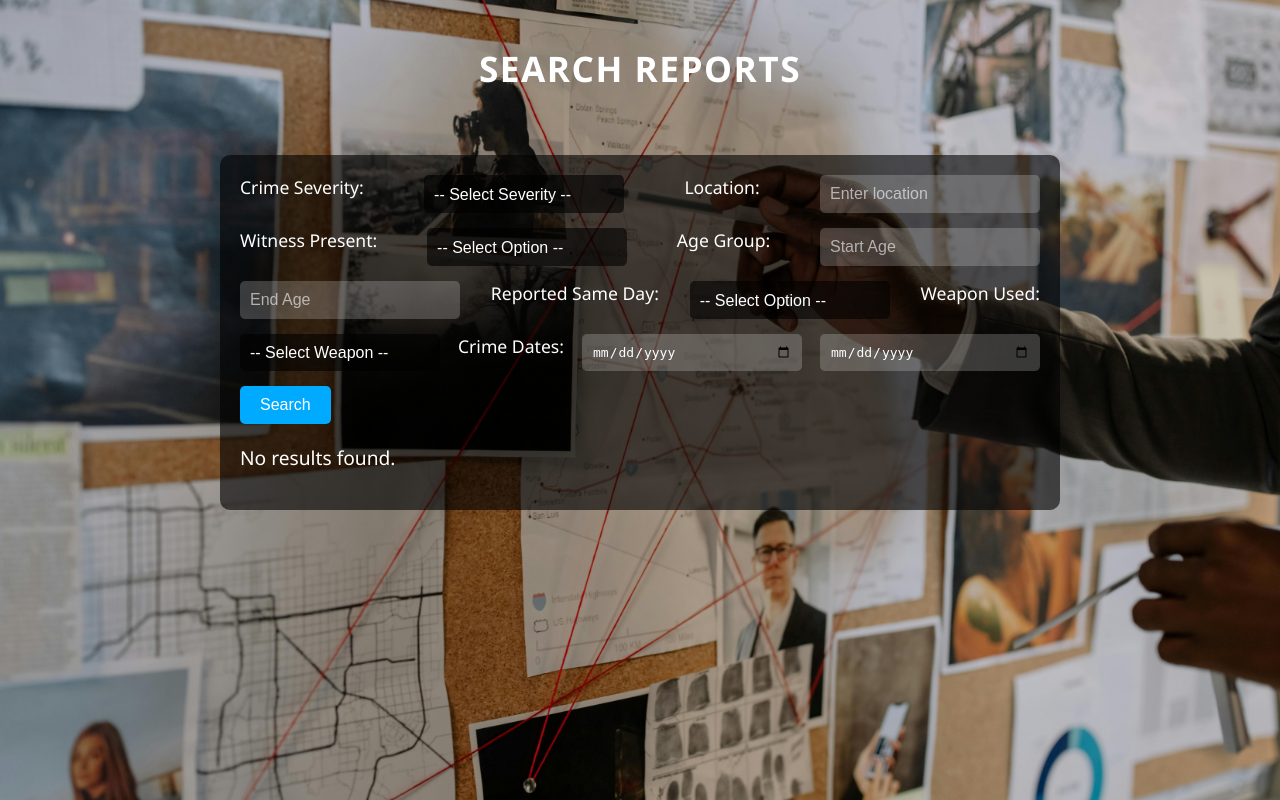
After one commit to Vinaykamath15/crime-report-management-system, a Flask app: page /search in a window 1280 px wide. The commit adds this page. Run offline with Flask 3, Linux system fonts and the light colour scheme.

Commit message:
new search page and data

```diff
--- a/app.py
+++ b/app.py
@@ -1,5 +1,6 @@
 from flask import Flask, request, session, redirect, url_for, render_template, flash
 import mysql.connector
+import sqlite3
 
 from werkzeug.security import generate_password_hash, check_password_hash
 
@@ -495,7 +496,7 @@ def generate_drug_id():
     cursor.close()
     connection.close()
 
-    return f"drug--{next_num:02}"
+    return f"dg--{next_num:02}"
 
 @app.route('/submit_drug_offense_report', methods=['GET', 'POST'])
 def submit_drug_offense_report():
@@ -550,7 +551,7 @@ def generate_traffic_id():
     cursor.close()
     connection.close()
 
-    return f"ta--{next_num:02}"
+    return f"tr--{next_num:02}"
 
 @app.route('/submit_traffic_accident_report', methods=['GET', 'POST'])
 def submit_traffic_accident_report():
@@ -589,7 +590,6 @@ def submit_traffic_accident_report():
         return redirect(url_for('view_reports'))
 
     return render_template('traffic_accident_form.html')
-
 
 
 
@@ -693,8 +693,6 @@ def view_reports():
         drug_reports=drug_reports,
         traffic_reports=traffic_reports
     )
-
-
 
 
 
@@ -1401,6 +1399,83 @@ def delete_traffic(traffic_id):
     return redirect(url_for('view_reports'))
 
 
+@app.route('/search', methods=['GET', 'POST'])
+def search():
+    results = []
+    if request.method == 'POST':
+        # Existing filters
+        crime_severity = request.form.get('crime_severity')
+        location = request.form.get('location')
+        witness_present = request.form.get('witness_present')
+
+        # New filters
+        start_age = request.form.get('start_age')
+        end_age = request.form.get('end_age')
+        same_day_report = request.form.get('same_day_report')
+        weapon_used = request.form.get('weapon_used')
+        start_date = request.form.get('start_date')
+        end_date = request.form.get('end_date')
+
+        filters = []
+
+        # Base query with UNION ALL
+        query = """
+        SELECT 'murder' AS table_name, case_name, time_of_incident, location, crime_severity, witness_present, victim_age, reported_same_day, weapon_used
+        FROM murder_reports
+        UNION ALL
+        SELECT 'assault', case_name, time_of_incident, location, crime_severity, witness_present, victim_age, reported_same_day, NULL AS weapon_used
+        FROM assault_reports
+        UNION ALL
+        SELECT 'theft', case_name, time_of_incident, location, crime_severity, witness_present, victim_age, reported_same_day, weapon_involved AS weapon_used
+        FROM theft_reports
+        UNION ALL
+        SELECT 'fraud', case_name, time_of_incident, location, crime_severity, 'N/A' AS witness_present, victim_age, reported_same_day, NULL AS weapon_used
+        FROM fraud_reports
+        UNION ALL
+        SELECT 'sexual assault', case_name, time_of_incident, location, crime_severity, was_witness AS witness_present, victim_age, reported_same_day, NULL AS weapon_used
+        FROM sexual_assault_reports
+        UNION ALL
+        SELECT 'domestic violence', case_name, time_of_incident, location, crime_severity, witness, victim_age, reported_same_day, NULL AS weapon_used
+        FROM domestic_violence_reports
+        UNION ALL
+        SELECT 'drug offense', case_name, incident_time AS time_of_incident, location, severity AS crime_severity, witness, criminal_age AS victim_age, reported_same_day, NULL AS weapon_used
+        FROM drug_offense_reports
+        UNION ALL
+        SELECT 'traffic accident', case_name, time_of_incident, location, crime_severity, witness, victim_age, same_day_report AS reported_same_day, NULL AS weapon_used
+        FROM traffic_accident_reports
+        """
+
+        # Apply filters
+        if crime_severity:
+            filters.append(f"crime_severity = '{crime_severity}'")
+        if location:
+            filters.append(f"location LIKE '%{location}%'")
+        if witness_present:
+            filters.append(f"witness_present = '{witness_present}'")
+        if start_age and end_age:
+            filters.append(f"victim_age BETWEEN {start_age} AND {end_age}")
+        if same_day_report:
+            filters.append(f"reported_same_day = '{same_day_report}'")
+        if weapon_used:
+            filters.append(f"weapon_used = '{weapon_used}'")
+        if start_date and end_date:
+            filters.append(f"time_of_incident BETWEEN '{start_date}' AND '{end_date}'")
+
+        # Combine filters into the query
+        if filters:
+            query = f"SELECT * FROM ({query}) AS combined_reports WHERE " + " AND ".join(filters)
+
+        # Fetch results
+        connection = get_db_connection()
+        cursor = connection.cursor(dictionary=True)
+        cursor.execute(query)
+        results = cursor.fetchall()
+        connection.close()
+
+    return render_template('search.html', results=results)
+
+
+
 @app.route('/logout')
 def logout():
     session.pop('user_id', None)
--- a/templates/dashboard.html
+++ b/templates/dashboard.html
@@ -76,7 +76,9 @@
         <div class="button-container">
             <a href="{{ url_for('add_report') }}">Add Crime Report</a>
             <a href="{{ url_for('view_reports') }}">View Reports</a>
+            <a href="{{ url_for('search') }}">Search by filters</a>
             <a href="{{ url_for('logout') }}">Logout</a>
+
         </div>
     </div>
 
--- a/templates/murder_form.html
+++ b/templates/murder_form.html
@@ -11,7 +11,7 @@
         font-family: 'Segoe UI', sans-serif;
         margin: 0;
         padding: 0;
-        background-image: url('static/images/viewreports3.jpg');
+        background-image: url('static/images/form2.jpg');
         background-size: cover;
         background-position: center;
         color: white;
--- /dev/null
+++ b/templates/search.html
@@ -0,0 +1,234 @@
+<!DOCTYPE html>
+<html lang="en">
+<head>
+    <meta charset="UTF-8">
+    <meta name="viewport" content="width=device-width, initial-scale=1.0">
+    <title>Search Reports</title>
+    <style>
+        body {
+            font-family: 'Segoe UI', sans-serif;
+            margin: 0;
+            height: 100vh;
+            background-image: url('static/images/viewreports.jpg');
+            background-size: cover;
+            background-position: center;
+            color: white;
+            display: flex;
+            flex-direction: column;
+            align-items: center;
+        }
+
+        .overlay {
+            background-color: rgba(0, 0, 0, 0.6);
+            padding: 20px;
+            border-radius: 10px;
+            width: 90%;
+            max-width: 800px;
+            margin-top: 20px;
+        }
+
+        header {
+            text-align: center;
+            margin: 20px 0;
+        }
+
+        h1 {
+            font-size: 2.2em;
+            color: #ffffff;
+            text-transform: uppercase;
+            letter-spacing: 1.5px;
+        }
+
+        form {
+            display: flex;
+            flex-wrap: wrap;
+            justify-content: space-between;
+            gap: 15px;
+        }
+
+        label {
+            font-size: 1.1em;
+            color: #ffffff;
+            margin-bottom: 5px;
+            display: block;
+        }
+
+        input[type="text"],
+        input[type="number"],
+        input[type="date"],
+        select {
+            width: 100%;
+            max-width: 200px;
+            padding: 10px;
+            border-radius: 5px;
+            border: none;
+            font-size: 1em;
+            background-color: rgba(255, 255, 255, 0.2);
+            color: white;
+        }
+
+        input[type="text"]::placeholder,
+        input[type="number"]::placeholder {
+            color: rgba(255, 255, 255, 0.6);
+        }
+
+        button {
+            padding: 10px 20px;
+            border: none;
+            border-radius: 5px;
+            font-size: 1em;
+            background-color: #00aaff;
+            color: white;
+            cursor: pointer;
+            transition: background-color 0.3s;
+        }
+
+        button:hover {
+            background-color: #0088cc;
+        }
+
+        table {
+            width: 100%;
+            margin-top: 20px;
+            border-collapse: collapse;
+            background-color: rgba(0, 0, 0, 0.6);
+        }
+
+        th, td {
+            padding: 10px;
+            border: 1px solid #ddd;
+            color: white;
+        }
+
+        th {
+            background-color: rgba(0, 0, 0, 0.7);
+            font-weight: bold;
+        }
+
+        p {
+            margin-top: 20px;
+            font-size: 1.2em;
+            color: #ffffff;
+        }
+        /* Style for the dropdown menu */
+select {
+    width: 200px; /* Adjust width as needed */
+    padding: 10px;
+    border: none;
+    border-radius: 5px;
+    background-color: rgba(0, 0, 0, 0.6); /* Matches the overlay style */
+    color: white; /* Text color */
+    font-size: 1em;
+    appearance: none; /* Removes the default browser styling */
+    outline: none;
+    cursor: pointer;
+}
+
+/* Add a caret to mimic dropdown arrow (optional) */
+select:focus {
+    box-shadow: 0 0 5px #00aaff; /* Highlight on focus */
+}
+
+/* Style for dropdown options */
+option {
+    background-color: rgba(0, 0, 0, 0.8); /* Dropdown background */
+    color: white; /* Text color */
+    font-size: 1em;
+    padding: 5px;
+}
+
+/* Change hover/selected appearance */
+select option:hover,
+select option:focus {
+    background-color: #00aaff; /* Highlight on hover */
+    color: white; /* Text color on hover */
+}
+
+    </style>
+</head>
+<body>
+    <header>
+        <h1>Search Reports</h1>
+    </header>
+
+    <div class="overlay">
+        <form method="POST">
+            <!-- Filters -->
+            <label>Crime Severity:</label>
+            <select name="crime_severity">
+                <option value="">-- Select Severity --</option>
+                <option value="Minor">Minor</option>
+                <option value="Moderate">Moderate</option>
+                <option value="Serious">Serious</option>
+                <option value="Critical">Critical</option>
+            </select>
+
+            <label>Location:</label>
+            <input type="text" name="location" placeholder="Enter location">
+
+            <label>Witness Present:</label>
+            <select name="witness_present">
+                <option value="">-- Select Option --</option>
+                <option value="Yes">Yes</option>
+                <option value="No">No</option>
+            </select>
+
+            <label>Age Group:</label>
+            <input type="number" name="start_age" placeholder="Start Age">
+            <input type="number" name="end_age" placeholder="End Age">
+
+            <label>Reported Same Day:</label>
+            <select name="same_day_report">
+                <option value="">-- Select Option --</option>
+                <option value="Yes">Yes</option>
+                <option value="No">No</option>
+            </select>
+
+            <label>Weapon Used:</label>
+            <select name="weapon_used">
+                <option value="">-- Select Weapon --</option>
+                <option value="Firearm">Firearm</option>
+                <option value="Knife">Knife</option>
+                <option value="None">None</option>
+                <option value="Other">Other</option>
+            </select>
+
+            <label>Crime Dates:</label>
+            <input type="date" name="start_date" placeholder="Start Date">
+            <input type="date" name="end_date" placeholder="End Date">
+
+            <button type="submit">Search</button>
+        </form>
+
+        <!-- Display Results -->
+        {% if results %}
+        <table>
+            <thead>
+                <tr>
+                    <th>Report Type</th>
+                    <th>Case Name</th>
+                    <th>Time of Incident</th>
+                    <th>Location</th>
+                    <th>Severity</th>
+                    <th>Witness</th>
+                </tr>
+            </thead>
+            <tbody>
+                {% for report in results %}
+                <tr>
+                    <td>{{ report['table_name'] }}</td>
+                    <td>{{ report['case_name'] }}</td>
+                    <td>{{ report['time_of_incident'] }}</td>
+                    <td>{{ report['location'] }}</td>
+                    <td>{{ report['crime_severity'] }}</td>
+                    <td>{{ report['witness_present'] }}</td>
+                </tr>
+                {% endfor %}
+            </tbody>
+        </table>
+        {% else %}
+        <p>No results found.</p>
+        {% endif %}
+    </div>
+</body>
+</html>
```
Also changed, not shown: crime_reports_db.sql (+106 -42 lines).
